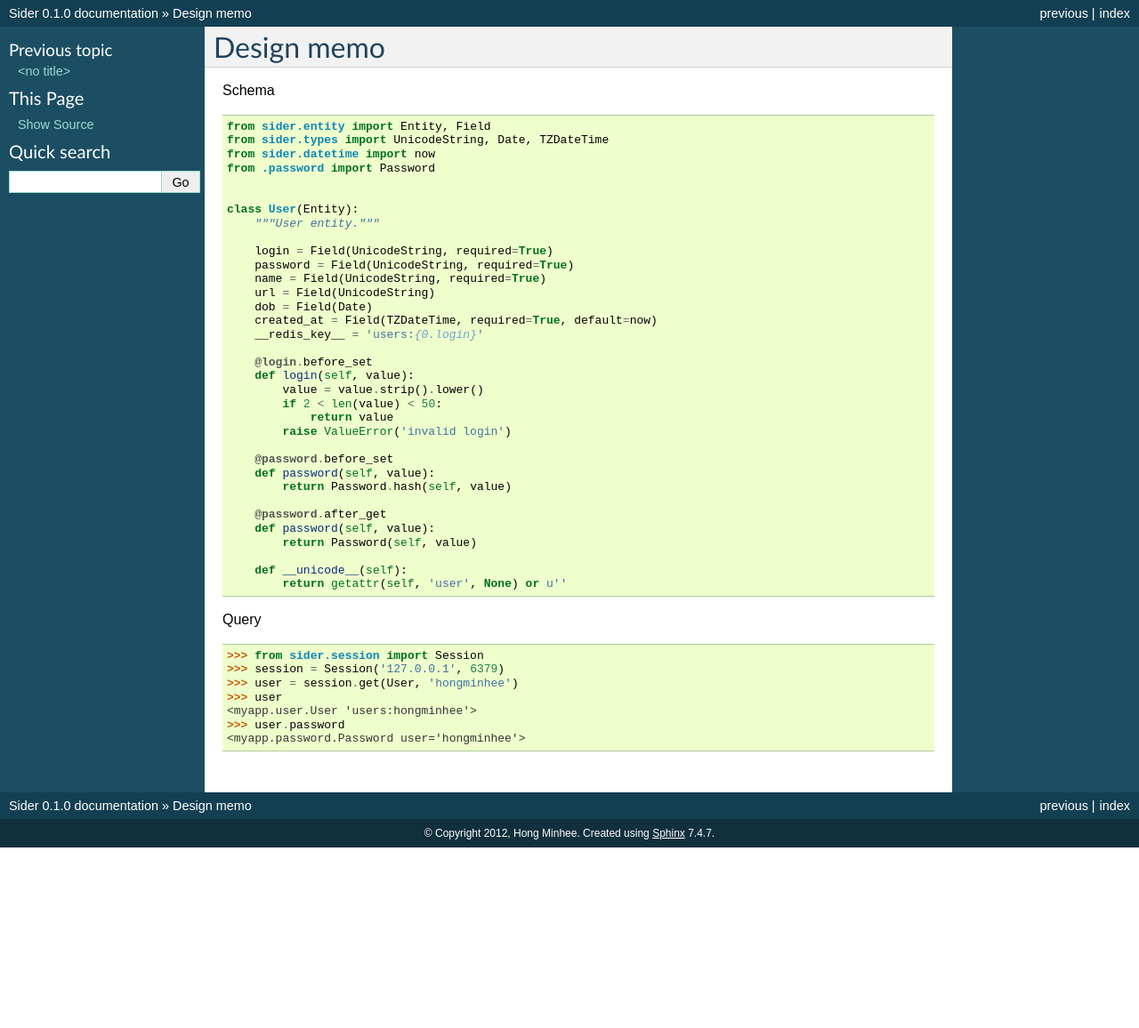
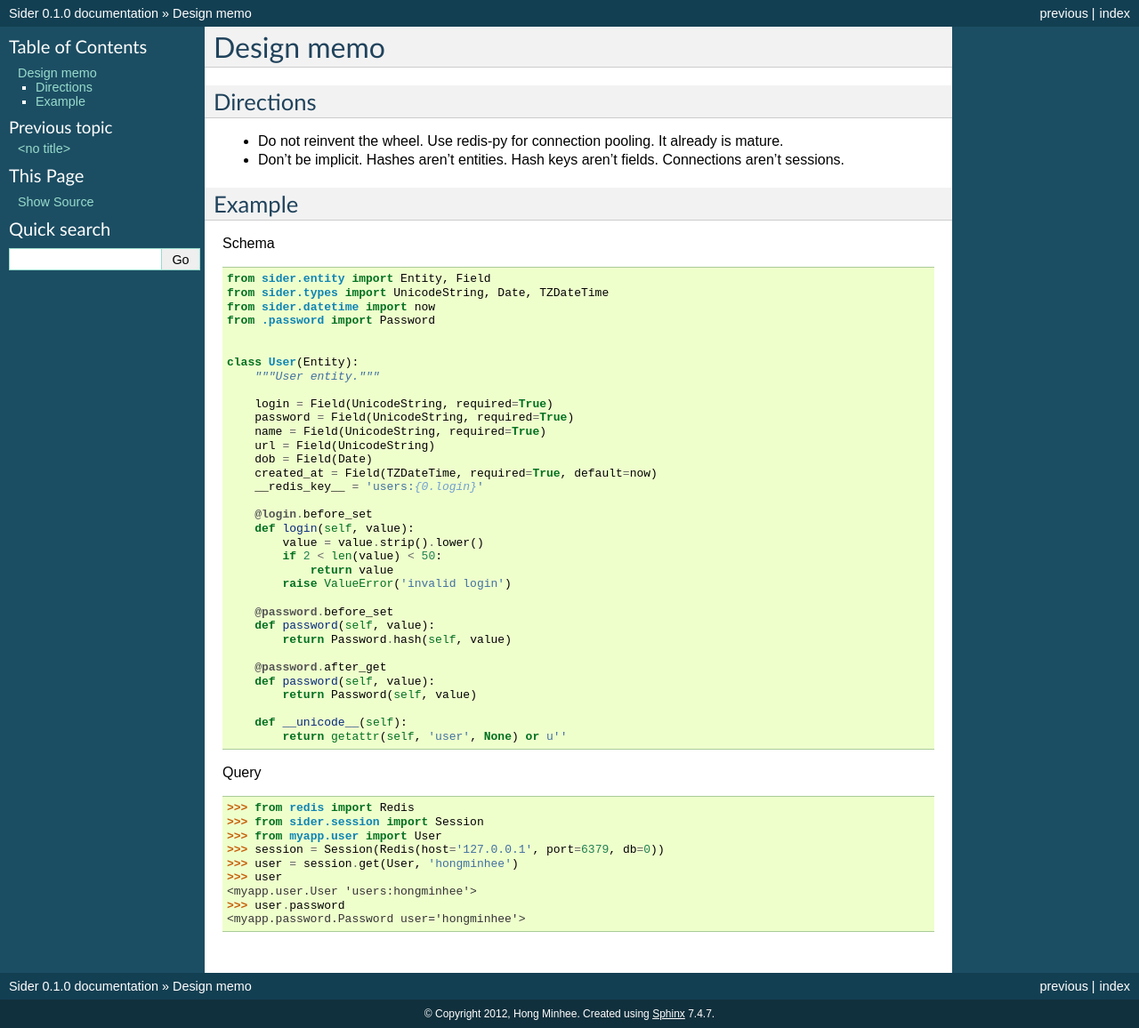
Before and after one commit to dahlia/sider, a Sphinx documentation site: the page built from docs/memo.rst, in a window 1280 px wide. Shown: the whole page at 89% size. Built offline with Sphinx 7.4.7, drawn with Linux system fonts in a browser that asks for light colours; before the commit the page ends 953 px from its top, so only the background shows below that.

Commit message:
More memo

```diff
--- a/docs/memo.rst
+++ b/docs/memo.rst
@@ -1,5 +1,17 @@
 Design memo
 ===========
+
+Directions
+----------
+
+- Do not reinvent the wheel.  Use redis-py for connection pooling.
+  It already is mature.
+- Don't be implicit.  Hashes aren't entities.  Hash keys aren't fields.
+  Connections aren't sessions.
+
+
+Example
+-------
 
 Schema
 
@@ -44,8 +56,10 @@ Query
 
 .. sourcecode:: pycon
 
+   >>> from redis import Redis
    >>> from sider.session import Session
-   >>> session = Session('127.0.0.1', 6379)
+   >>> from myapp.user import User
+   >>> session = Session(Redis(host='127.0.0.1', port=6379, db=0))
    >>> user = session.get(User, 'hongminhee')
    >>> user
    <myapp.user.User 'users:hongminhee'>
```
